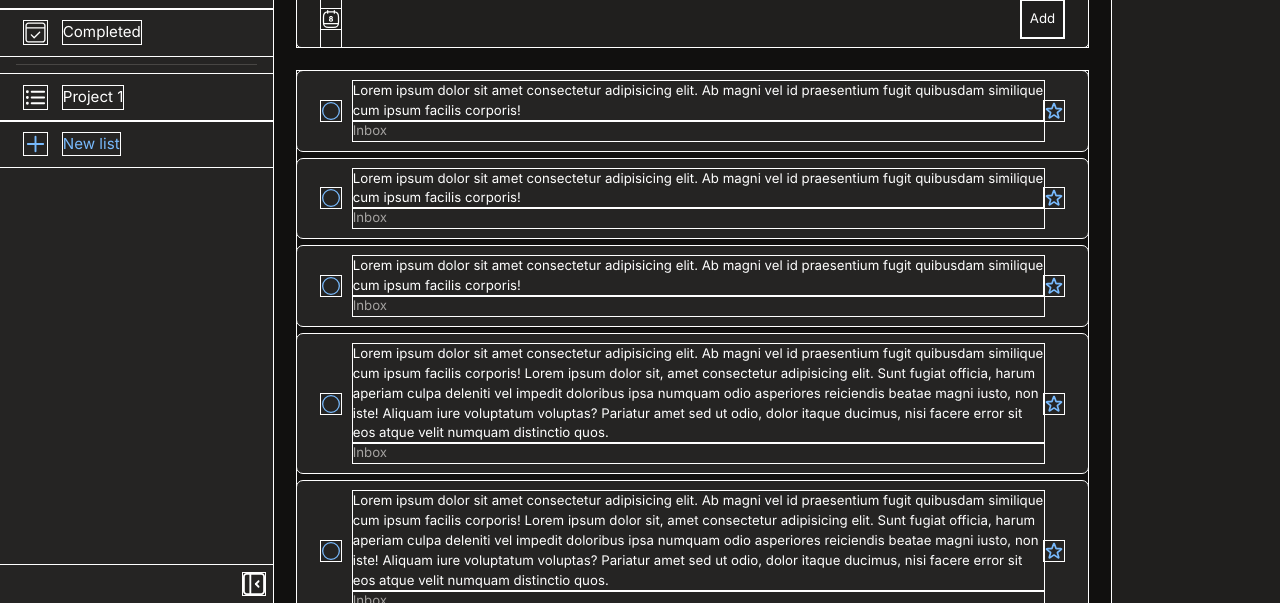
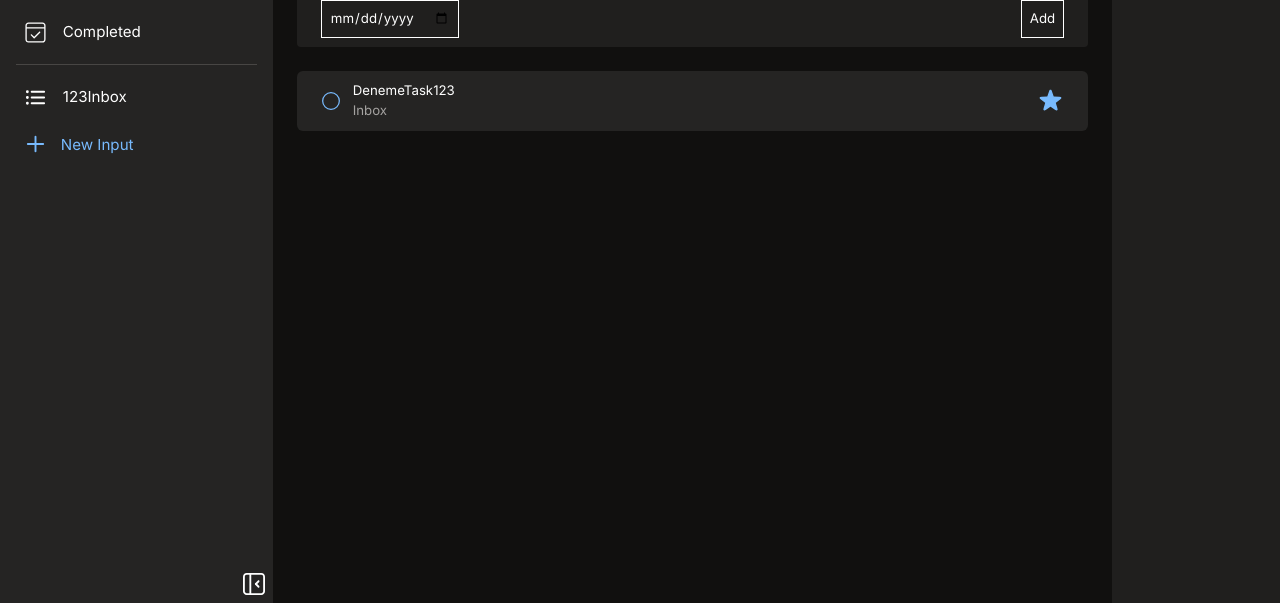
Before and after one commit to alpbayram/todo-list, a website built with webpack: page src/index.html in a window 1280 px wide. Shown: the part 197-800 px from the top of the page. Built offline with nearby package versions, Linux system fonts and the light colour scheme.

Commit message:
Projeleri objectler ile bağladım. Input date ekledim ve date-fns kütüphanesini kullandım.

```diff
--- a/package.json
+++ b/package.json
@@ -22,5 +22,8 @@
 		"webpack-cli": "^6.0.1",
 		"webpack-dev-server": "^5.2.1",
 		"webpack-merge": "^6.0.1"
+	},
+	"dependencies": {
+		"date-fns": "^4.1.0"
 	}
 }
--- a/src/index.html
+++ b/src/index.html
@@ -46,18 +46,18 @@
 					</div>
 				</div>
 				<div class="project-list">
-					<div class="project-1 list-item menu-button">
+					<!-- <div class="project-1 list-item menu-button">
 						<div class="icon">
 							<img src="images/list-ul-alt-svgrepo-com.svg" alt="" />
 						</div>
 						<p>Project 1</p>
-					</div>
+					</div> -->
 				</div>
 				<div class="new-list list-item">
 					<div class="icon">
 						<img src="images/plus-large-svgrepo-com.svg" alt="" />
 					</div>
-					<p>New list</p>
+					<input type="text" class="new-project-input" placeholder="New Input" />
 				</div>
 				<div class="hide-left">
 					<button class="hide-left-button">
@@ -82,7 +82,7 @@
 					</div>
 					<div class="add-a-task-submit-wrapper">
 						<div class="icon">
-							<img src="images/calendar-1-svgrepo-com.svg" alt="" />
+							<input class="date-input" type="date" />
 						</div>
 						<button class="add-a-task-button">Add</button>
 					</div>
@@ -102,7 +102,12 @@
 							<div class="project-name">Inbox</div>
 						</div>
 						<div class="important">
-							<img src="images/header-important.svg" alt="" />
+							<input
+								id="important-checkbox"
+								class="important-checkbox"
+								type="checkbox"
+							/>
+							<label for="important-checkbox"></label>
 						</div>
 					</div>
 					<div class="task-list-item">
--- a/src/scripts/inbox.js
+++ b/src/scripts/inbox.js
@@ -1,25 +1,34 @@
 import inboxIcon from "../images/inbox-svgrepo-com.svg";
+import projectIcon from "../images/list-ul-alt-svgrepo-com.svg";
 import unchecked from "../images/unchecked.svg";
 import important from "../images/header-important.svg";
 import { Projects, Todo } from "./model.js";
-
+import { formatISO } from "date-fns";
+import { isToday } from "date-fns";
+import { parseISO } from "date-fns";
 export function renderInbox(projectId) {
+	const projectIndex = Projects.projectList.findIndex(function (item) {
+		if (item.id == projectId) {
+			return item;
+		}
+	});
 	const mainContent = document.querySelector(".main-content");
 	mainContent.dataset.id = projectId;
 	const contentHeader = document.querySelector(".content-header");
 	const content = document.querySelector(".content");
 	const headerIconImg = contentHeader.querySelector("img");
 	const headerText = contentHeader.querySelector("p");
-	headerIconImg.setAttribute("src", inboxIcon);
-	headerText.textContent = "Inbox";
+	const icon = projectIndex == 0 ? inboxIcon : projectIcon;
+	headerIconImg.setAttribute("src", icon);
+	headerText.textContent = Projects.projectList[projectIndex].title;
+
+	const today = formatISO(new Date(), { representation: "date" });
+	const dateInput = document.querySelector(".date-input");
+	dateInput.setAttribute("min", today);
+
 	while (content.firstChild) {
 		content.removeChild(content.firstChild);
 	}
-	const projectIndex = Projects.projectList.findIndex(function (item) {
-		if (item.id == projectId) {
-			return item;
-		}
-	});
 
 	Projects.projectList[projectIndex].tasks.forEach((item) => {
 		renderListItem(item);
@@ -38,10 +47,14 @@ export function renderListItem(listItem) {
 	taskListItemIcon.classList.add("icon");
 	taskListItem.appendChild(taskListItemIcon);
 	const taskListItemIconInput = document.createElement("input");
+
 	taskListItemIconInput.setAttribute("type", "checkbox");
+	listItem.completed == true
+		? (taskListItemIconInput.checked = true)
+		: (taskListItemIconInput.checked = false);
 	taskListItemIconInput.classList.add("checkbox");
 	taskListItemIconInput.id = "checkbox";
-	taskListItemIcon.appendChild(taskListItemIconInput);
+
 	const taskListItemIconLabel = document.createElement("label");
 	taskListItemIconLabel.setAttribute("for", "checkbox");
 	taskListItemIcon.appendChild(taskListItemIconInput);
@@ -52,16 +65,41 @@ export function renderListItem(listItem) {
 	const taskListItemTextContainerP = document.createElement("p");
 	taskListItemTextContainerP.textContent = listItem.title;
 	const taskListItemTextContainerProjectName = document.createElement("div");
-	taskListItemTextContainerProjectName.textContent =
-		Projects.projectList[listItem.projectIndex].title;
+
+	const projectDetailArray = [];
+	projectDetailArray.push(Projects.projectList[listItem.projectIndex].title);
+	if (listItem.dueDate != null) {
+		const result = parseISO(listItem.dueDate);
+		if (isToday(result)) {
+			projectDetailArray.push("Bugün");
+		} else {
+			projectDetailArray.push(listItem.dueDate);
+		}
+	}
+
+	const joinedProjectDetailArray =
+		projectDetailArray.length != 1 ? projectDetailArray.join(" \u2022 ") : projectDetailArray;
+
+	taskListItemTextContainerProjectName.textContent = joinedProjectDetailArray;
 	taskListItemTextContainerProjectName.classList.add("project-name");
 	taskListItemTextContainer.appendChild(taskListItemTextContainerP);
 	taskListItemTextContainer.appendChild(taskListItemTextContainerProjectName);
 
 	taskListItemImportant.classList.add("important");
-	const taskListItemImportantImg = document.createElement("img");
-	taskListItemImportantImg.setAttribute("src", important);
-	taskListItemImportant.appendChild(taskListItemImportantImg);
+
+	const taskListItemImportantInput = document.createElement("input");
+
+	taskListItemImportantInput.setAttribute("type", "checkbox");
+	listItem.important == true
+		? (taskListItemImportantInput.checked = true)
+		: (taskListItemImportantInput.checked = false);
+	taskListItemImportantInput.classList.add("important-checkbox");
+	taskListItemImportantInput.id = "important-checkbox";
+
+	const taskListItemImportantLabel = document.createElement("label");
+	taskListItemImportantLabel.setAttribute("for", "important-checkbox");
+	taskListItemImportant.appendChild(taskListItemImportantInput);
+	taskListItemImportant.appendChild(taskListItemImportantLabel);
 	taskListItem.appendChild(taskListItemImportant);
 	content.prepend(taskListItem);
 }
--- /dev/null
+++ b/src/scripts/leftbar.js
@@ -0,0 +1,27 @@
+import { Projects, Todo } from "./model.js";
+import listIcon from "../images/list-ul-alt-svgrepo-com.svg";
+export function renderProjectList() {
+	Projects.projectList.forEach((item, index) => {
+		if (index > 0) {
+			renderProjectListItem(item);
+		}
+	});
+}
+
+export function renderProjectListItem(listItem) {
+	const projectList = document.querySelector(".project-list");
+	const projectListItem = document.createElement("div");
+	projectListItem.classList.add("list-item", "menu-button");
+	projectListItem.dataset.id = listItem.id;
+
+	const projectListItemIcon = document.createElement("div");
+	projectListItemIcon.classList.add("icon");
+	const projectListItemIconImg = document.createElement("img");
+	projectListItemIconImg.setAttribute("src", listIcon);
+	const projectListItemP = document.createElement("p");
+	projectListItemP.textContent = listItem.title;
+	projectListItem.appendChild(projectListItemIcon);
+	projectListItem.appendChild(projectListItemP);
+	projectListItemIcon.appendChild(projectListItemIconImg);
+	projectList.appendChild(projectListItem);
+}
--- a/src/scripts/model.js
+++ b/src/scripts/model.js
@@ -9,6 +9,7 @@ export class Projects {
 	}
 }
 const Inbox = new Projects("Inbox", true, []);
+const Inbox2 = new Projects("123Inbox", true, []);
 
 export class Todo {
 	constructor(title, note, dueDate, important, stepArray, project) {
--- a/src/styles/content.css
+++ b/src/styles/content.css
@@ -95,8 +95,22 @@
 	background-color: #201f1e;
 	border-radius: 0 0 4px 4px;
 	& .icon {
-		height: 100%;
-		padding: 18px 0;
+		margin-top: 9px;
+		margin-bottom: 9px;
+		border: 1px solid white;
+		display: flex;
+		align-items: center;
+
+		& input {
+			background-color: transparent;
+			color: white;
+			border: none;
+			padding-left: 8px;
+			padding-right: 8px;
+			&:focus{
+				outline: 0;
+			}
+		}
 	}
 	& img {
 		max-height: 100%;
@@ -138,7 +152,6 @@
 			display: flex;
 			width: 100%;
 			height: 100%;
-
 		}
 		& .checkbox {
 			appearance: none;
@@ -149,13 +162,12 @@
 			&:checked + label {
 				background-image: url("../images/checked.svg");
 			}
-			&:not(:checked) + label{
+			&:not(:checked) + label {
 				background-image: url("../images/unchecked.svg");
 			}
-			&:not(:checked):hover + label{
+			&:not(:checked):hover + label {
 				background-image: url("../images/unchecked-hover.svg");
 			}
-
 		}
 		& .item-text-container {
 			margin-left: 12px;
@@ -165,15 +177,38 @@
 		}
 	}
 	& .icon {
+		height: 1.3125rem;
 		position: relative;
 		aspect-ratio: 1;
 	}
 	& .important {
+		height: 1.8rem;
+		position: relative;
 		margin-left: auto;
+		aspect-ratio: 1;
+		& label {
+			display: flex;
+			width: 100%;
+			height: 100%;
+		}
+		& .important-checkbox {
+			appearance: none;
+			display: flex;
+			position: absolute;
+			width: 100%;
+			height: 100%;
+			&:checked + label {
+				background-image: url("../images/important-checked.svg");
+				background-size: contain;
+			}
+			&:not(:checked) + label {
+				background-image: url("../images/important-unchecked.svg");
+				background-size: contain;
+			}
+		}
 	}
 	& .icon,
 	.important {
-		height: 1.3125rem;
 		flex-shrink: 0;
 
 		& img {
--- a/src/styles/leftbar.css
+++ b/src/styles/leftbar.css
@@ -4,7 +4,7 @@
 	& .hide-left-button:active img {
 		transform: translateY(4px);
 	}
-    & .hide-left{
+	& .hide-left {
 		justify-content: flex-end;
 	}
 }
@@ -32,7 +32,7 @@
 	.new-list {
 		display: none;
 	}
-    & .hide-left{
+	& .hide-left {
 		justify-content: center;
 	}
 }
@@ -76,7 +76,7 @@
 		bottom: 0;
 		transform: translateY(9px);
 	}
-    &:first-child{
+	&:first-child {
 		margin-top: 16px;
 	}
 }
@@ -86,7 +86,6 @@
 	overflow: scroll;
 }
 .list-item {
-
 	padding: 12px 24px;
 	display: flex;
 	font-size: 1rem;
@@ -99,17 +98,16 @@
 	}
 	& p {
 		margin-left: 16px;
-
 	}
 	&:hover {
 		background-color: #323130;
 		cursor: pointer;
 	}
-	&.selected{
+	&.selected {
 		position: relative;
 		background-color: #3b3a39;
 		font-weight: bold;
-		&::before{
+		&::before {
 			position: absolute;
 			content: "";
 			width: 2px;
@@ -121,9 +119,21 @@
 	}
 }
 .new-list {
+	& .icon {
+		flex-shrink: 0;
+	}
+	& input {
+		outline: 0;
+		background-color: transparent;
+		border: none;
+		margin-left: 12px;
+		height: 100%;
+		color: white;
+		flex-grow: 1;
 
-    & p {
+		&::placeholder {
 			color: #78bafd;
+		}
 	}
 }
 
--- a/src/styles/style.css
+++ b/src/styles/style.css
@@ -1,5 +1,5 @@
 * {
-	outline: 1px solid white;
+	/* outline: 1px solid white; */
 }
 body {
 	touch-action: manipulation;
```
Also changed, not shown: src/scripts/index.js (+47 -8 lines), src/images/important-checked.svg (added), src/images/important-unchecked.svg (added), 1 other file. Lines whose indentation alone changed are shown as unchanged.
